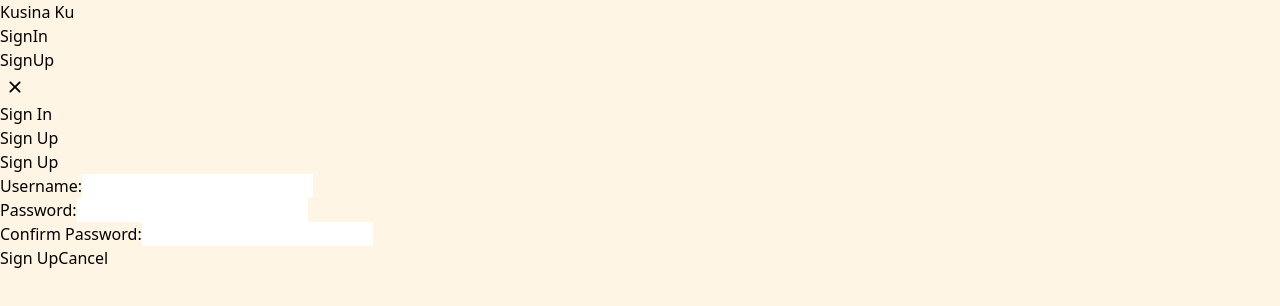
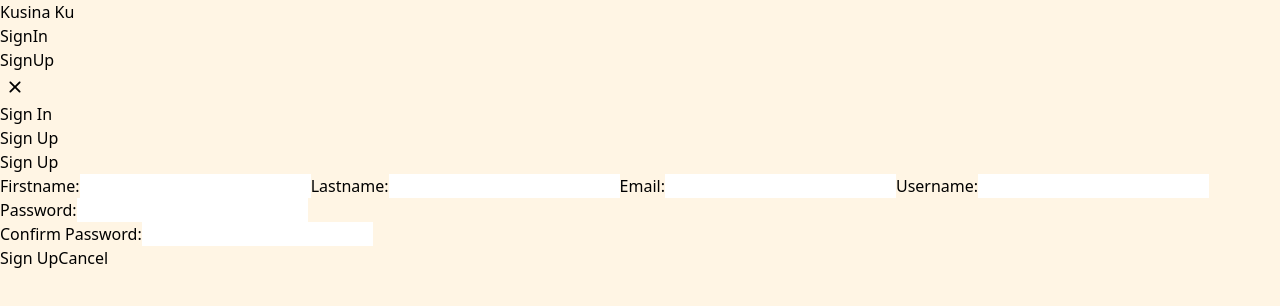
Before and after one commit to kysokyhuh/mykitchen-front-end, a React (Vite) app: page /signup in a window 1280 px wide. Shown: the top 306 px of the page. Built offline with nearby package versions, Linux system fonts and the light colour scheme; no server answers.

Commit message:
added new variables in sign up

```diff
--- a/src/components/SignupForm/SignupForm.jsx
+++ b/src/components/SignupForm/SignupForm.jsx
@@ -6,6 +6,9 @@ const SignupForm = (props) => {
   const navigate = useNavigate();
   const [message, setMessage] = useState(['']);
   const [formData, setFormData] = useState({
+    firstname: '',
+    lastname: '',
+    email: '',
     username: '',
     password: '',
     passwordConf: '',
@@ -30,7 +33,7 @@ const SignupForm = (props) => {
     }
   };
 
-  const { username, password, passwordConf } = formData;
+  const { firstname, lastname, email, username, password, passwordConf } = formData;
 
   const isFormInvalid = () => {
     return !(username && password && password === passwordConf);
@@ -42,10 +45,39 @@ const SignupForm = (props) => {
       <p>{message}</p>
       <form onSubmit={handleSubmit}>
         <div>
+
+          <label htmlFor="firstname">Firstname:</label>
+          <input
+            type="text"
+            id="firstname"
+            value={firstname}
+            name="firstname"
+            onChange={handleChange}
+          />
+
+
+          <label htmlFor="lastname">Lastname:</label>
+          <input
+            type="text"
+            id="lastname"
+            value={lastname}
+            name="lastname"
+            onChange={handleChange}
+          />
+
+          <label htmlFor="email">Email:</label>
+          <input
+            type="text"
+            id="email"
+            value={email}
+            name="email"
+            onChange={handleChange}
+          />
+
           <label htmlFor="username">Username:</label>
           <input
             type="text"
-            id="name"
+            id="username"
             value={username}
             name="username"
             onChange={handleChange}
```
